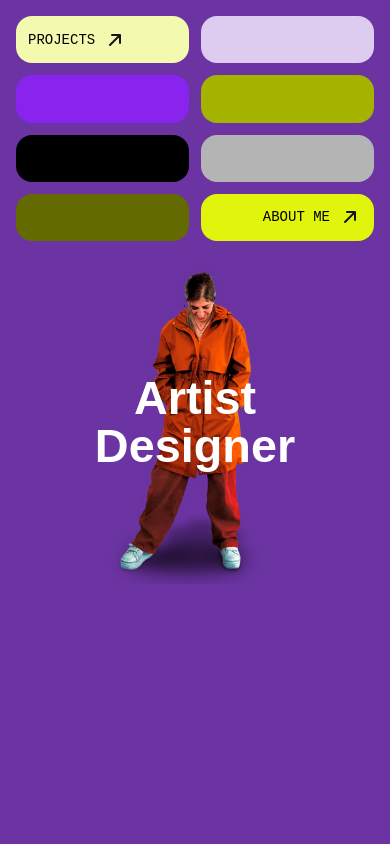
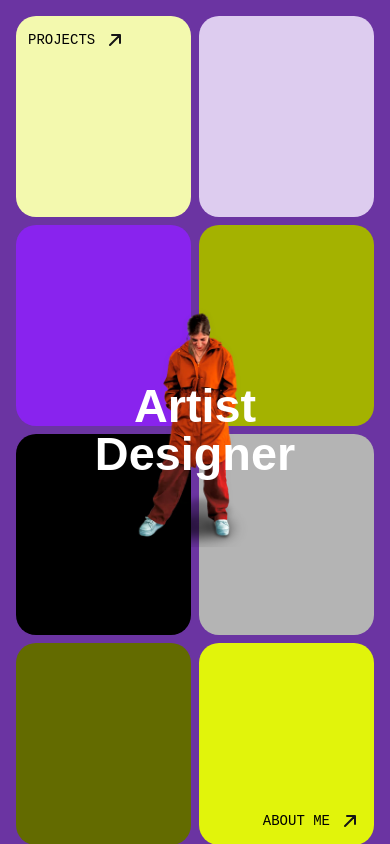
Before and after one commit to mamzlt88/portafolio, a React (Vite) app: page / in a window 390 px wide. Built offline with nearby package versions, Linux system fonts and the light colour scheme.

Commit message:
feat(landing): tune mobile stage, tile gaps/radius, and center model at ~24% of stage width

```diff
--- a/src/components/sections/Landing.tsx
+++ b/src/components/sections/Landing.tsx
@@ -16,21 +16,21 @@ export default function Landing({ onAbout, onProjects }: LandingProps) {
   return (
     <div className="relative bg-[#6b34a2] w-full min-h-screen p-[clamp(16px,4vw,40px)]" data-name="Landing">
       {/* Stage keeps a constant aspect so tiles scale with width */}
-      <div className="relative w-full mx-auto" style={{ aspectRatio: '1648 / 1037' }}>
+      <div className="relative w-full mx-auto [aspect-ratio:420/972] md:[aspect-ratio:1648/1037]">
         {/* Background color grid (visual layer) */}
-        <div className="pointer-events-none absolute inset-0 grid grid-cols-2 grid-rows-4 gap-[clamp(12px,2vw,24px)]">
-          <div className="bg-[#f3f9ae] rounded-[clamp(16px,3vw,40px)]" />
-          <div className="bg-[#ddccef] rounded-[clamp(16px,3vw,40px)]" />
-          <div className="bg-[#8923ee] rounded-[clamp(16px,3vw,40px)]" />
-          <div className="bg-[#a4b200] rounded-[clamp(16px,3vw,40px)]" />
-          <div className="bg-black rounded-[clamp(16px,3vw,40px)]" />
-          <div className="bg-[#b4b4b4] rounded-[clamp(16px,3vw,40px)]" />
-          <div className="bg-[#636b00] rounded-[clamp(16px,3vw,40px)]" />
-          <div className="bg-[#e1f40b] rounded-[clamp(16px,3vw,40px)]" />
+        <div className="pointer-events-none absolute inset-0 grid grid-cols-2 grid-rows-4 gap-[clamp(6px,2vw,14px)]">
+          <div className="bg-[#f3f9ae] rounded-[clamp(20px,4vw,40px)]" />
+          <div className="bg-[#ddccef] rounded-[clamp(20px,4vw,40px)]" />
+          <div className="bg-[#8923ee] rounded-[clamp(20px,4vw,40px)]" />
+          <div className="bg-[#a4b200] rounded-[clamp(20px,4vw,40px)]" />
+          <div className="bg-black rounded-[clamp(20px,4vw,40px)]" />
+          <div className="bg-[#b4b4b4] rounded-[clamp(20px,4vw,40px)]" />
+          <div className="bg-[#636b00] rounded-[clamp(20px,4vw,40px)]" />
+          <div className="bg-[#e1f40b] rounded-[clamp(20px,4vw,40px)]" />
         </div>
 
         {/* Clickable overlay grid (interaction layer) */}
-        <div className="absolute inset-0 grid grid-cols-2 grid-rows-4 gap-[clamp(12px,2vw,24px)] z-10">
+        <div className="absolute inset-0 grid grid-cols-2 grid-rows-4 gap-[clamp(6px,2vw,14px)] z-10">
           {/* Projects (row 1, col 1) */}
           <button
             onClick={onProjects}
@@ -80,19 +80,16 @@ export default function Landing({ onAbout, onProjects }: LandingProps) {
           </button>
         </div>
 
-        {/* Stage no longer controls image positioning */}
-      </div>
-
-      {/* Viewport-centered model and shadow overlay (always centered to screen) */}
-      <div className="pointer-events-none fixed inset-0 grid place-items-center z-50" aria-hidden>
+        {/* Model + shadow centered OVER the tiles (aligned to the stage) */}
+        <div className="pointer-events-none absolute inset-0 grid place-items-center z-50" aria-hidden>
           <div
             className="relative transition-all duration-700 ease-out"
             style={{
-            // 30% smaller overall vs previous: reduce vw factor and max width
-            width: 'clamp(200px, 29vw, 392px)',
-            maxHeight: '72vh',
+              // Size relative to the stage width; ~24–28% per reference, lift slightly
+              width: 'clamp(150px, 24%, 300px)',
               aspectRatio: '640 / 1038',
               opacity: mounted ? 1 : 0,
+              transform: 'translateY(-2%)',
             }}
           >
             {/* Shadow behind */}
@@ -109,9 +106,10 @@ export default function Landing({ onAbout, onProjects }: LandingProps) {
             />
           </div>
         </div>
+      </div>
 
-      {/* Mobile-only title overlay per reference (centered over model) */}
-      <div className="pointer-events-none fixed inset-0 flex items-center justify-center md:hidden z-[60]" aria-hidden>
+      {/* Mobile-only title overlay per reference (centered over model within stage area) */}
+      <div className="pointer-events-none absolute inset-0 flex items-center justify-center md:hidden z-[60]" aria-hidden>
         <div className="text-center">
           <p className="font-['Poppins',_sans-serif] font-semibold text-white leading-[0.95] text-[clamp(32px,12vw,56px)]">Artist</p>
           <p className="font-['Poppins',_sans-serif] font-semibold text-white leading-[0.95] text-[clamp(32px,12vw,56px)] mt-[4px]">Designer</p>
```
Lines whose indentation alone changed are shown as unchanged.
